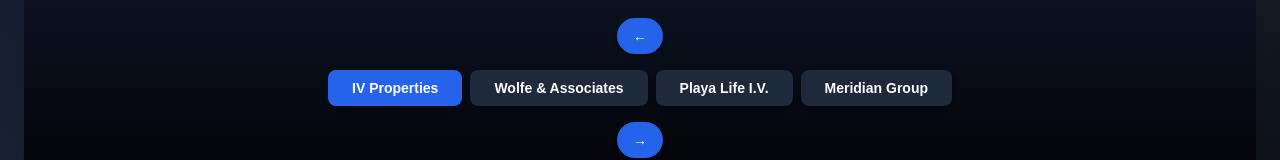
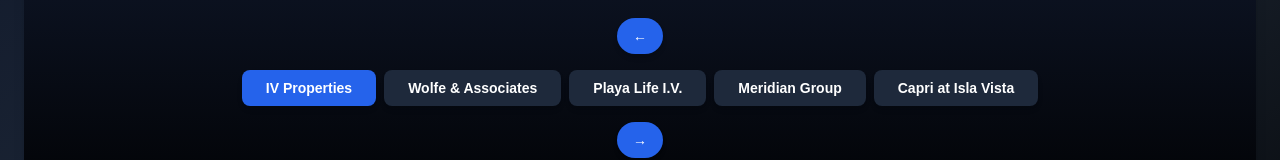
Before and after one commit to ericlivshiz/Find-Your-Homie, a Next.js app: page /company-reviews/1 in a window 1280 px wide. Shown: the part 306-466 px from the top of the page. Built offline with nearby package versions, Linux system fonts and the light colour scheme; no server answers; the database is empty.

Commit message:
add capri to review page

```diff
--- a/app/company-reviews/[companyId]/page.tsx
+++ b/app/company-reviews/[companyId]/page.tsx
@@ -13,7 +13,8 @@
   { id: 1, name: "IV Properties" },
   { id: 2, name: "Wolfe & Associates" },
   { id: 3, name: "Playa Life I.V." },
-  { id: 4, name: "Meridian Group"}
+  { id: 4, name: "Meridian Group"},
+  { id: 5, name: "Capri at Isla Vista"}
   // Add more companies as needed
 ];
 
```
